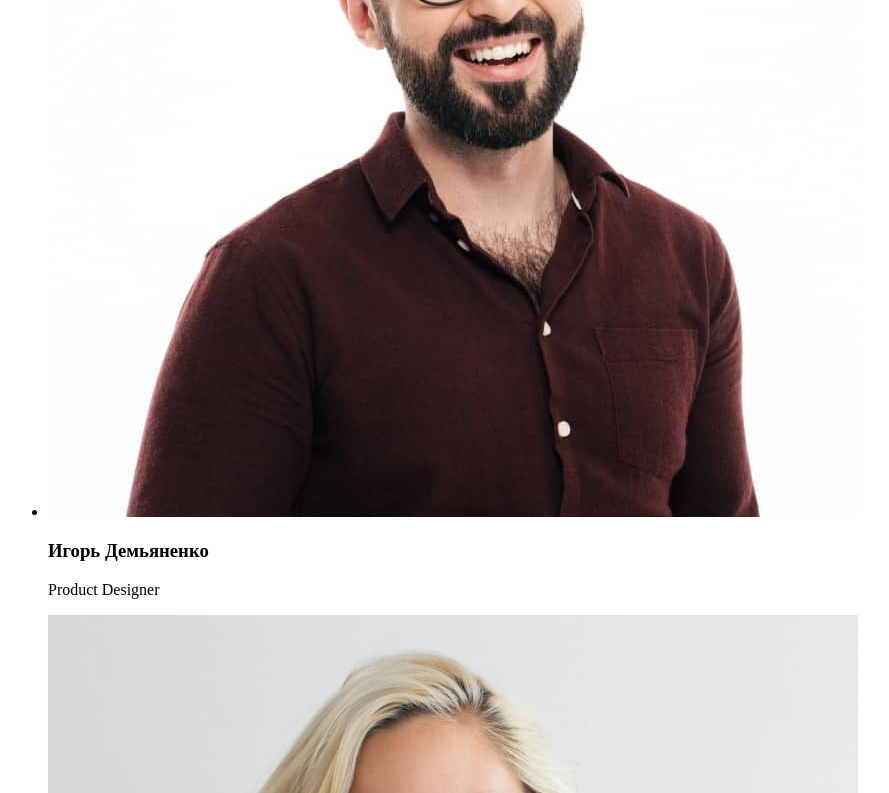
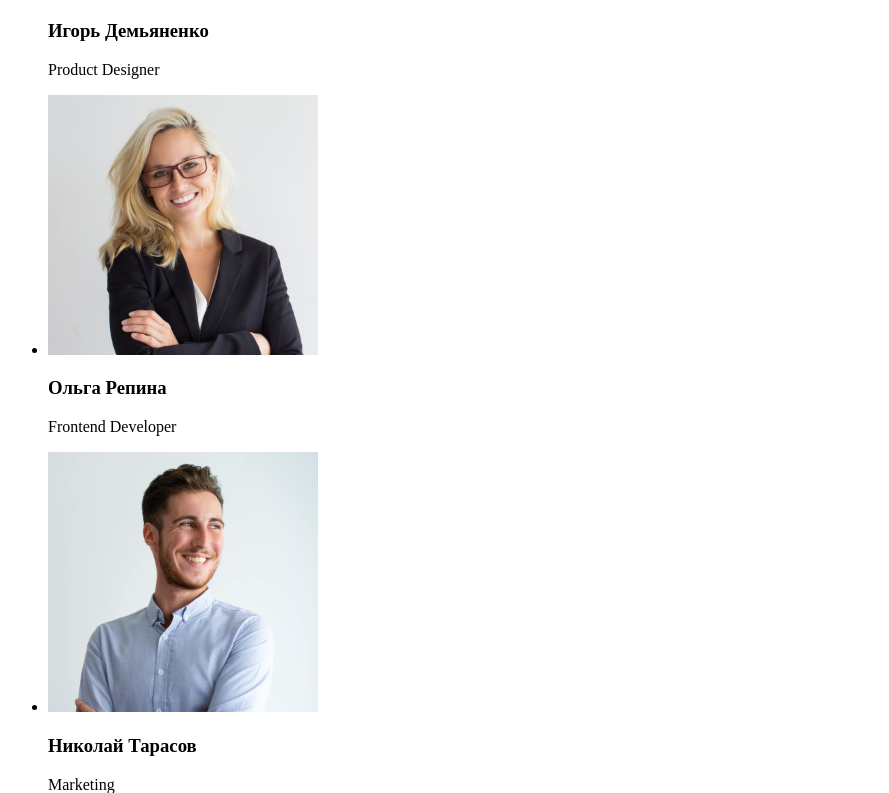
Before and after one commit to 9Evhen7/first_HW, a plain HTML site: page index.html in a window 1280 px wide. Shown: the part 2007-2800 px from the top of the page, without its empty margins (0-889 px from the left). Drawn offline with Linux system fonts and the light colour scheme.

Commit message:
Home_work

```diff
--- a/index.html
+++ b/index.html
@@ -66,22 +66,22 @@
         <h2>Наша команда</h2>
         <ul>
             <li>
-                <img src="https://9evhen7.github.io/first_HW/images/igor.jpg" alt="Worker">
+                <img src="https://9evhen7.github.io/first_HW/images/igor.jpg" alt="Worker" width="270px">
                 <h3>Игорь Демьяненко</h3>
                 <p>Product Designer</p>
             </li>
             <li>
-                <img src="https://9evhen7.github.io/first_HW/images/OlgaR.jpg" alt="Worker">
+                <img src="https://9evhen7.github.io/first_HW/images/OlgaR.jpg" alt="Worker" width="270px">
                 <h3>Ольга Репина</h3>
                 <p>Frontend Developer</p>
             </li>
             <li>
-                <img src="https://9evhen7.github.io/first_HW/images/NicolayT.jpg" alt="Worker">
+                <img src="https://9evhen7.github.io/first_HW/images/NicolayT.jpg" alt="Worker" width="270px">
                 <h3>Николай Тарасов</h3>
                 <p>Marketing</p>
             </li>
             <li>
-                <img src="https://9evhen7.github.io/first_HW/images/MihailE.jpg" alt="Worker">
+                <img src="https://9evhen7.github.io/first_HW/images/MihailE.jpg" alt="Worker" width="270px">
                 <h3>Михаил Ермаков</h3>
                 <p>UI Designer</p>
             </li>
```
